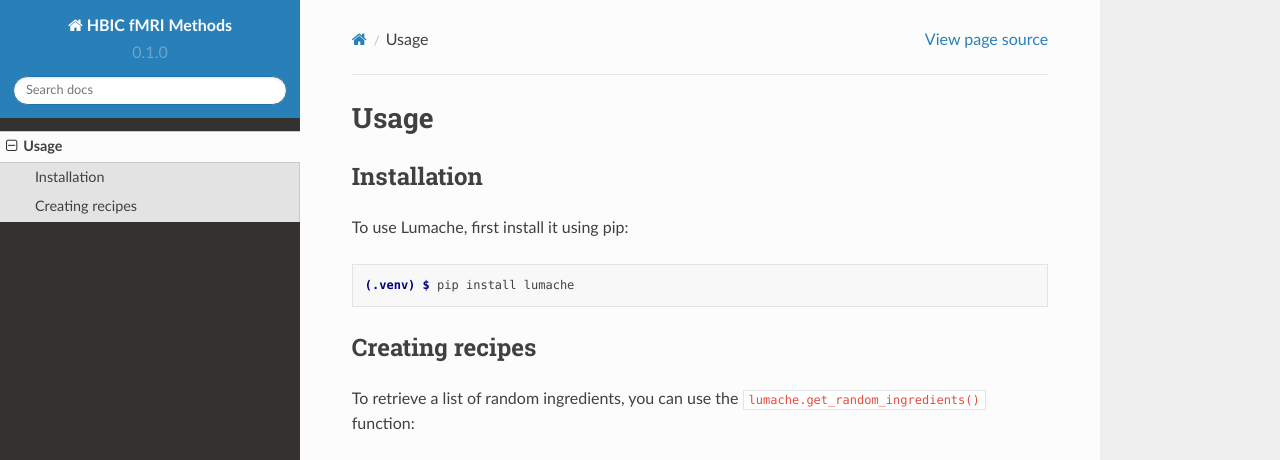
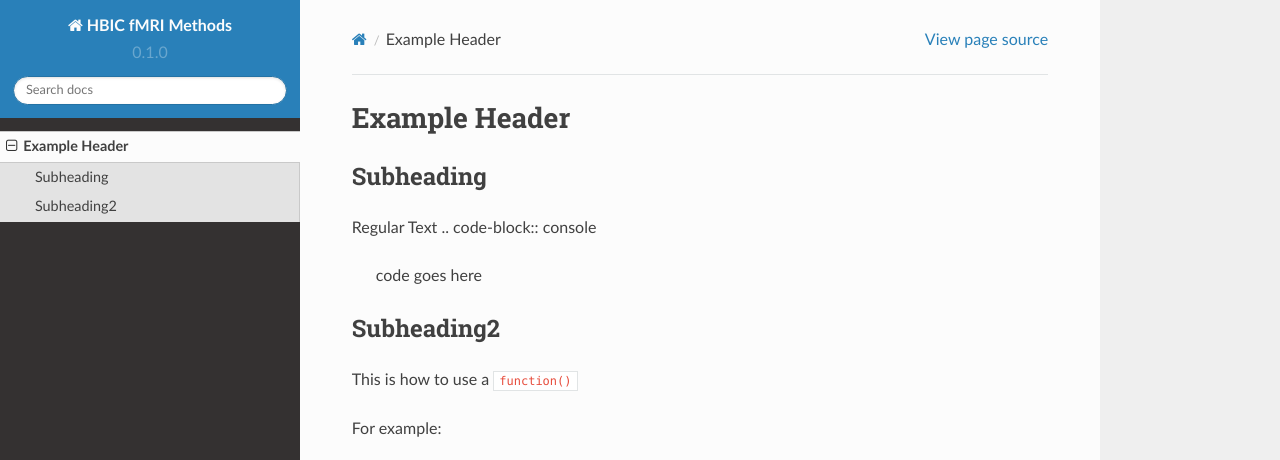
Before and after one commit to jbartolotti/fmri-methods, a Sphinx documentation site: the page built from docs/source/usage.rst, in a window 1280 px wide and 1095 px high. Shown: the top 460 px of the window. Built offline with Sphinx 7.4.7 and the Read the Docs theme 2.0.0, drawn with Linux system fonts in a browser that asks for light colours; pages that are not in the unit, such as notebooks, are missing from menus; some of the changed text lies outside the part shown; grey boxes are pictures that could not be loaded.

Commit message:
Update usage.rst

```diff
--- a/docs/source/usage.rst
+++ b/docs/source/usage.rst
@@ -1,33 +1,24 @@
-Usage
+Example Header
 =====
 
-.. _installation:
+.. _subheading:
 
-Installation
+Subheading
 ------------
 
-To use Lumache, first install it using pip:
-
+Regular Text
 .. code-block:: console
 
-   (.venv) $ pip install lumache
+   code goes here
 
-Creating recipes
+Subheading2
 ----------------
 
-To retrieve a list of random ingredients,
-you can use the ``lumache.get_random_ingredients()`` function:
+This is how to use a ``function()``
 
-.. autofunction:: lumache.get_random_ingredients
-
-The ``kind`` parameter should be either ``"meat"``, ``"fish"``,
-or ``"veggies"``. Otherwise, :py:func:`lumache.get_random_ingredients`
-will raise an exception.
-
-.. autoexception:: lumache.InvalidKindError
 
 For example:
 
->>> import lumache
->>> lumache.get_random_ingredients()
-['shells', 'gorgonzola', 'parsley']
+>>> import mylibrary
+>>> mylibrary.dothing()
+['a', 'b', 'c']
```
